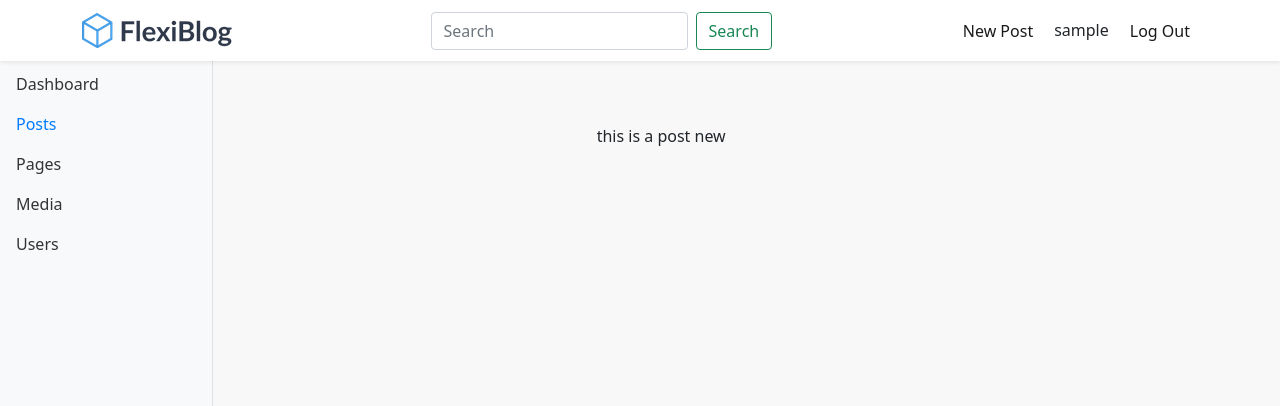
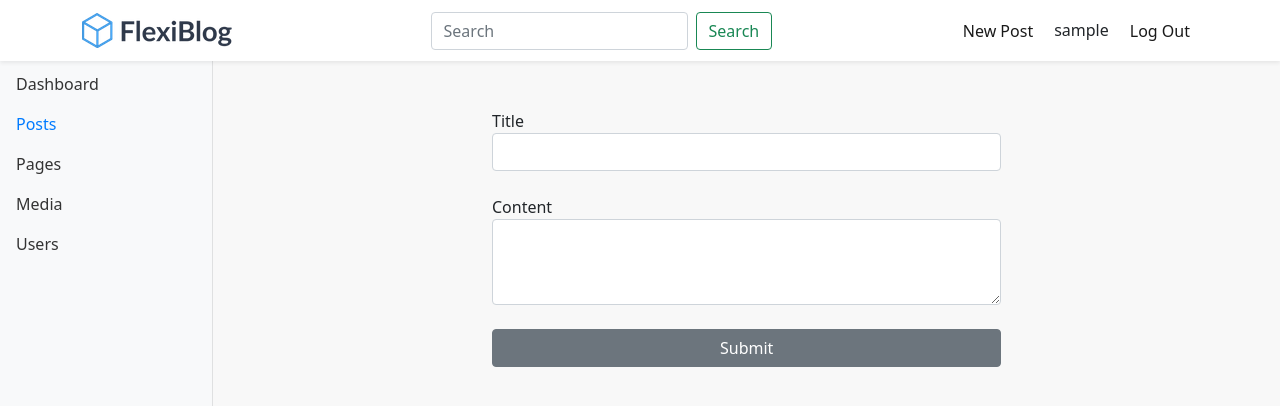
Before and after one commit to mi-dexigner/BlogHeadlessWp, a React (Create React App) app: page /admin/post-new in a window 1280 px wide. Shown: the top 406 px of the page. Built offline with nearby package versions, Linux system fonts and the light colour scheme; sample sign-in values are in the browser's storage.

Commit message:
added create a post and humberger menu bootstrap.bundle.js etc

```diff
--- a/public/index.html
+++ b/public/index.html
@@ -42,5 +42,6 @@
       To create a production bundle, use `npm run build` or `yarn build`.
     -->
     <script src="https://cdn.jsdelivr.net/npm/feather-icons@4.28.0/dist/feather.min.js"></script>
+    <script src="https://cdn.jsdelivr.net/npm/bootstrap@5.0.0-beta1/dist/js/bootstrap.bundle.min.js"></script>
   </body>
 </html>
--- a/src/components/AdminLayout.js
+++ b/src/components/AdminLayout.js
@@ -13,7 +13,7 @@ const AdminLayout = ({children}) => {
         <div className="container-fluid">
         <div className="row">
             <Sidebar />
-            <main class="col-md-9 ms-sm-auto col-lg-10 px-md-4">
+            <main className="col-md-9 ms-sm-auto col-lg-10 px-md-4">
                {children}
             </main>
         </div>
--- a/src/components/Navbar.js
+++ b/src/components/Navbar.js
@@ -14,10 +14,12 @@ const Navbar = ({props}) => {
                     <Link to="/" className="navbar-brand">
                         <img src={logo} alt=""/>
                     </Link>
+                    <button className="navbar-toggler" type="button" data-bs-toggle="collapse" data-bs-target="#navbarSupportedContent" aria-controls="navbarSupportedContent" aria-expanded="false" aria-label="Toggle navigation">
+      <span className="navbar-toggler-icon"></span>
+    </button>
+            <div className="collapse navbar-collapse" id="navbarSupportedContent">
 
-            <div className="collapse navbar-collapse" id="navbarSupportedContent ms-auto">
-
-                <form className="d-flex ms-auto">
+                <form className="d-flex ms-auto d-none d-md-flex">
   <input className="form-control me-2" type="search" placeholder="Search" aria-label="Search" />
   <button className="btn btn-outline-success" type="submit">Search</button>
 </form>
--- a/src/components/SidebarItem.js
+++ b/src/components/SidebarItem.js
@@ -3,7 +3,7 @@ import { NavLink } from 'react-router-dom'
 
 const SidebarItem = ({url,name}) => {
     return (
-            <li class="nav-item">
+            <li className="nav-item">
                 <NavLink
                     to={`/admin${url}`}
                     className="nav-link"
--- a/src/components/SignedOutLinks.js
+++ b/src/components/SignedOutLinks.js
@@ -6,8 +6,8 @@ const SignedOutLinks = () => {
         <>
         <ul className="navbar-nav ms-auto mb-2 mb-lg-0">
             <li className="nav-item">
-                <NavLink className="nav-link" activeClassName='active' to="/">Home</NavLink></li>
-            <li className="nav-item">
+           <NavLink className="nav-link" activeClassName='active' to="/">Home</NavLink></li>
+      <li className="nav-item">
            <NavLink className="nav-link" activeClassName='active' to="/authors">Our Team</NavLink></li>
             <li className="nav-item">
                 <NavLink className="nav-link" activeClassName='active' to="/contact">Contact</NavLink></li>
--- a/src/pages/Contact.js
+++ b/src/pages/Contact.js
@@ -21,13 +21,15 @@ const Contact = () => {
   <div className="col">
   <div className="form-floating mb-3">
     <input type="text" className="form-control" placeholder="Name" aria-label="Name" />
-    <label for="floatingInput">Name</label>
+   <label htmlFor="floatingInput">Name</label>
+
     </div>
   </div>
   <div className="col">
   <div className="form-floating mb-3">
     <input type="text" className="form-control" placeholder="Company Name" aria-label="Company Name" />
-    <label for="floatingInput">Company Name</label>
+   <label htmlFor="floatingInput">Company Name</label>
+
     </div>
   </div>
 </div>
@@ -35,13 +37,13 @@ const Contact = () => {
   <div className="col">
   <div className="form-floating mb-3">
     <input type="text" className="form-control" placeholder="Name" aria-label="Name" />
-    <label for="floatingInput">Name</label>
+    <label htmlFor="floatingInput">Name</label>
     </div>
   </div>
   <div className="col">
   <div className="form-floating mb-3">
     <input type="email" className="form-control" placeholder="Email" aria-label="Email" />
-    <label for="Email">Email</label>
+    <label htmlFor="Email">Email</label>
     </div>
   </div>
 </div>
@@ -49,21 +51,22 @@ const Contact = () => {
   <div className="col">
   <div className="form-floating mb-3">
     <input type="Text" className="form-control" placeholder="Subject" aria-label="Subject" />
-    <label for="floatingInput">Subject</label>
+    <label htmlFor="floatingInput">Subject</label>
     </div>
   </div>
 </div>
                    <div className="row">
   <div className="col">
   <div className="form-floating mb-3">
-  <textarea class="form-control" placeholder="Leave a comment here" id="floatingTextarea"></textarea>
-    <label for="YourMessage">Your Message</label>
+  <textarea className="form-control" placeholder="Leave a comment here" id="floatingTextarea"></textarea>
+    <label htmlFor="YourMessage">Your Message</label>
+
     </div>
   </div>
 </div>
 <div className="row">
-<div class="col">
-    <button type="submit" class="btn btn-primary rounded-3 btn-lg">Submit</button>
+<div className="col">
+    <button type="submit" className="btn btn-primary rounded-3 btn-lg">Submit</button>
   </div>
 </div>
                    </div>
--- a/src/pages/Home.js
+++ b/src/pages/Home.js
@@ -39,7 +39,7 @@ const Home = () => {
               {posts.map((post) => (
                 <div className="col" key={post.id}>
                   <div className="card shadow-sm rounded  mb-3">
-                    <FeaturedMedia id={post.featured_media} classes="bd-placeholder-img card-img-top" />
+                  {post.featured_media!== 0 ? <FeaturedMedia id={post.featured_media} classes="bd-placeholder-img card-img-top" /> :null }
                     <div className="card-body">
                       <h4
                         className="card-title"
--- a/src/pages/Login.js
+++ b/src/pages/Login.js
@@ -67,6 +67,7 @@ export default class Login extends Component {
                   { error && <div className="alert alert-danger" dangerouslySetInnerHTML={ this.createMarkup( error ) }/> }
   <form onSubmit={ this.onFormSubmit }>
     <h1 className="h3 mb-3 fw-normal">Please sign in</h1>
+    <div className="mb-3">
     <label htmlFor="username" className="visually-hidden">username</label>
     <input type="text"
     className="form-control"
@@ -77,6 +78,8 @@ export default class Login extends Component {
     required
     autoFocus
     />
+    </div>
+    <div className="mb-3">
     <label htmlFor="password" className="visually-hidden">Password</label>
     <input type="password"
     className="form-control"
@@ -85,7 +88,7 @@ export default class Login extends Component {
     value={password}
     onChange={this.handleOnChnage}
     required />
-
+   </div>
     <button className="w-100 btn btn-lg btn-primary" type="submit">Sign in</button>
     { loading && <Loader/> }
 
--- a/src/pages/PostNew.js
+++ b/src/pages/PostNew.js
@@ -1,5 +1,7 @@
+import Axios from 'axios';
 import React, { Component } from 'react'
 import AdminLayout from '../components/AdminLayout'
+import Loader from '../components/Loader'
 
 export default class PostNew extends Component {
     constructor( props ) {
@@ -9,24 +11,71 @@ export default class PostNew extends Component {
 			title: '',
 			content: '',
 			userID: '',
-			token: '',
 			postCreated: false,
 			message: '',
 			loading: false
 		}
     }
+
     handleInputChange = ( event ) => {
 		this.setState({ [event.target.name]: event.target.value });
     };
     handleFormSubmit = ( event ) => {
         event.preventDefault();
+        this.setState( { loading: true } )
+        const formData = {
+          //author: this.state.userID,
+          author: 1,
+          title: this.state.title,
+          content: this.state.content,
+          status: 'publish'
+        };
+        const authToken = localStorage.getItem( 'token' );
+        /**
+		 * Make a post request to node server route '/create-post',
+		 * to create a new post on WordPress
+		 */
+		Axios.post( `https://api.midexigner.com/wp-json/wp/v2/posts`, formData, {
+			headers: {
+				'Content-Type': 'application/json',
+				'Authorization': `Bearer ${authToken}`
+			}
+		} )
+			.then( res => {
+				this.setState( {
+					loading: false,
+					postCreated: !! res.data.id,
+					message: res.data.id ? 'New Post Created' : ''
+				} );
+			} )
+			.catch( err => {
+				this.setState( { loading: false, message: err.response.data.message } );
+			} );
+
+        console.log(this.state);
     }
+
+
     render() {
+      const { loading, message, postCreated } = this.state;
         return (
            <AdminLayout>
-                 <main className="form-signin">
-               <form onSubmit={ this.handleFormSubmit } className="mt-5" style={{maxWidth: '800px'}}>
-               this is a post new
+                 <main >
+                 { message && <div className={ `alert ${ postCreated ? 'alert-success' : 'alert-danger' }` } dangerouslySetInnerHTML={{__html: message}}/> }
+               <form onSubmit={ this.handleFormSubmit } className="mt-5">
+              <div className="d-grid gap-2 col-6 mx-auto">
+              <div className="mb-3">
+              <label htmlFor="title">Title</label>
+              <input type="text" name="title" onChange={ this.handleInputChange } className="form-control" id="title"/>
+              </div>
+              <div className="mb-3">
+              <label htmlFor="content">Content</label>
+              <textarea name="content" className="form-control" onChange={ this.handleInputChange } id="content" rows="3"/>
+              </div>
+              <button type="submit" className="btn btn-secondary w-auto">Submit</button>
+              { loading && <Loader/> }
+
+              </div>
                </form>
                </main>
             </AdminLayout>
```
Also changed, not shown: src/pages/Authors.js (+12 -8 lines), 1 other file (tests, documents, lock files or other folders).
